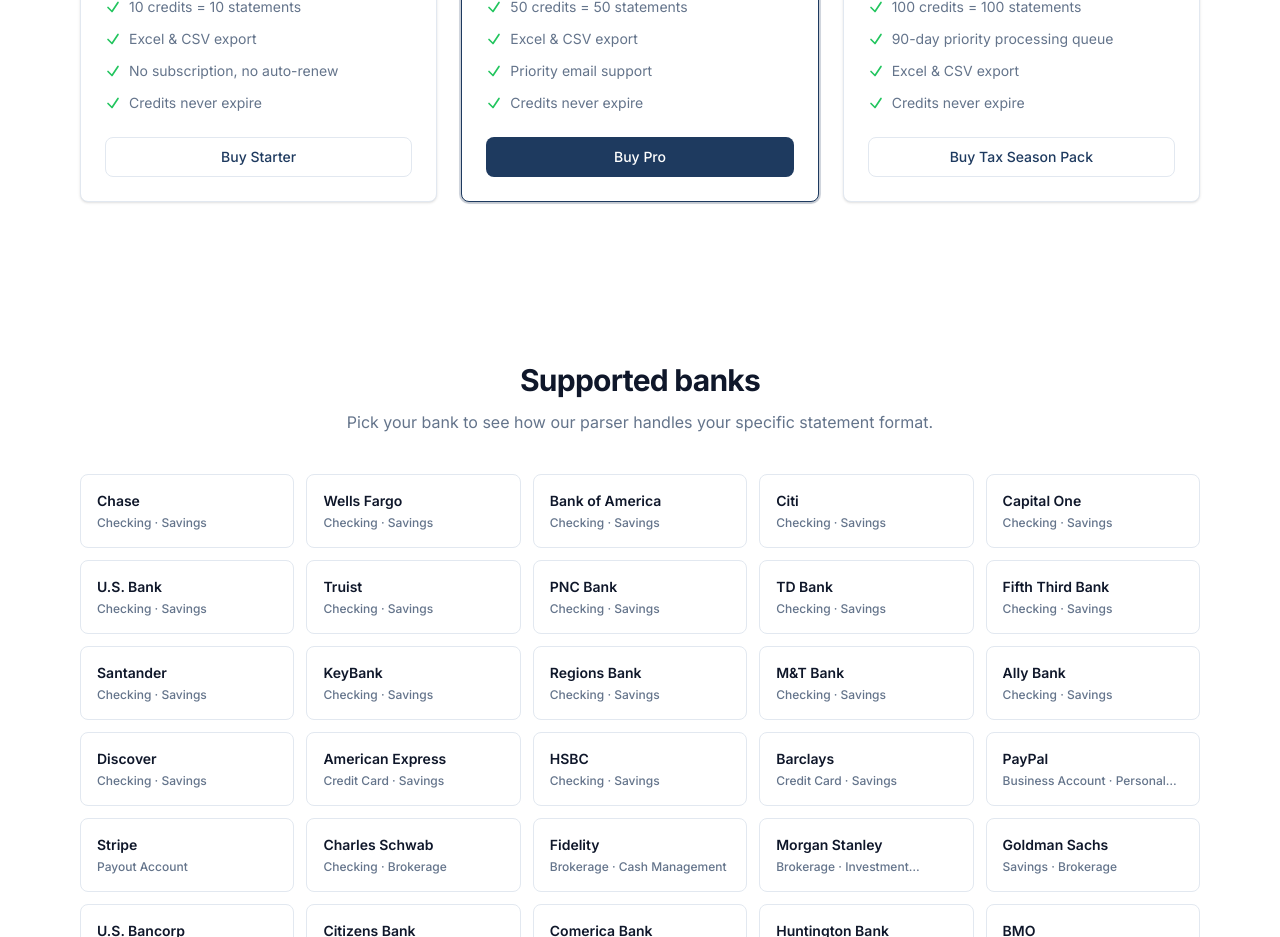
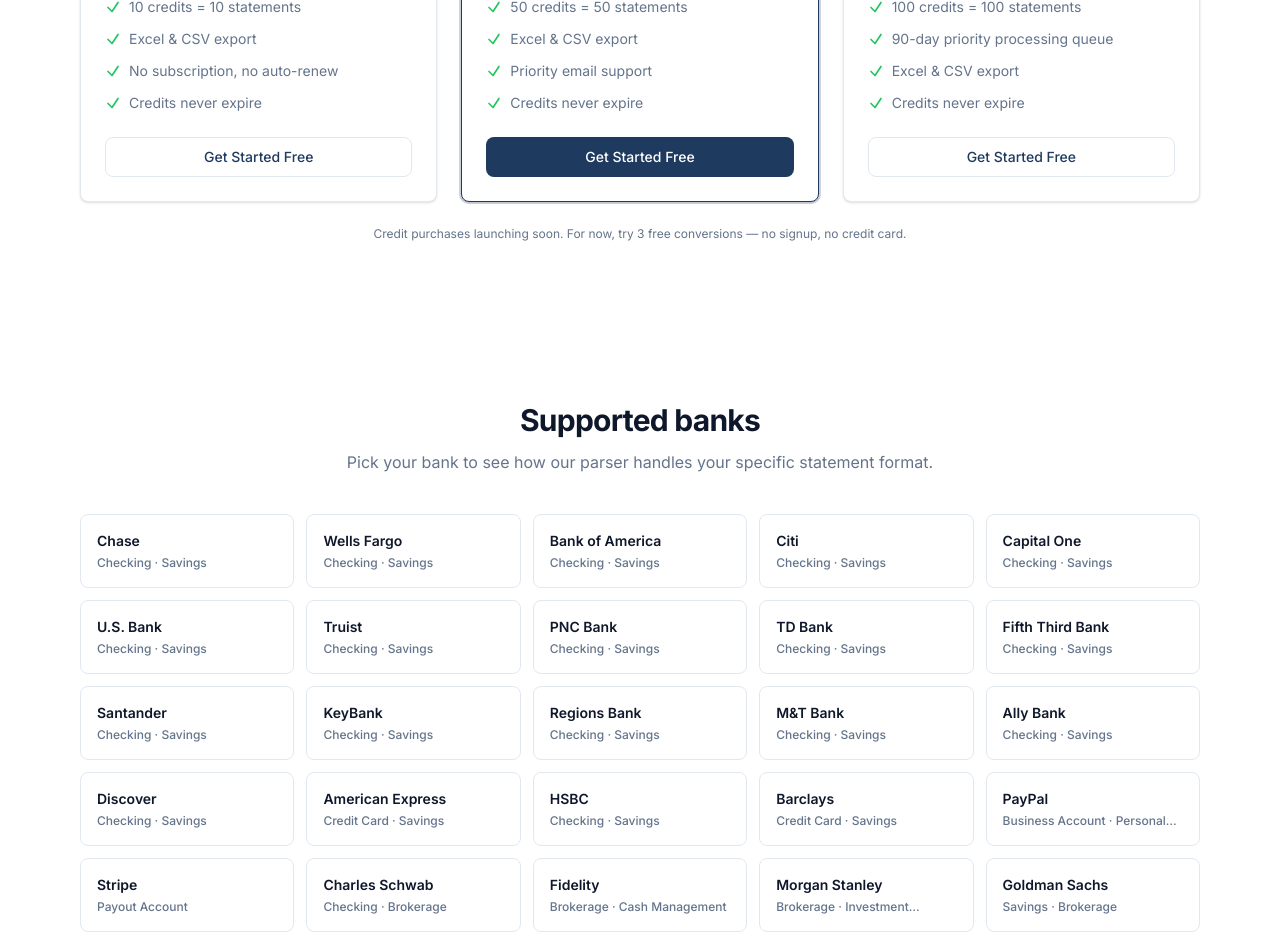
Before and after one commit to L2027123/bank-statement-converter, a Next.js app: page / in a window 1280 px wide. Shown: the part 1700-2637 px from the top of the page. Built offline with nearby package versions, Linux system fonts and the light colour scheme; no server answers.

Commit message:
fix: change Buy buttons to Get Started Free, add credit-launching-soon notice

```diff
--- a/app/page.tsx
+++ b/app/page.tsx
@@ -21,7 +21,7 @@
       "No subscription, no auto-renew",
       "Credits never expire",
     ],
-    cta: "Buy Starter",
+    cta: "Get Started Free",
     highlight: false,
   },
   {
@@ -35,7 +35,7 @@
       "Priority email support",
       "Credits never expire",
     ],
-    cta: "Buy Pro",
+    cta: "Get Started Free",
     highlight: true,
   },
   {
@@ -49,7 +49,7 @@
       "Excel & CSV export",
       "Credits never expire",
     ],
-    cta: "Buy Tax Season Pack",
+    cta: "Get Started Free",
     highlight: false,
   },
 ];
@@ -307,6 +307,10 @@
             </Card>
           ))}
         </div>
+
+        <p className="mt-6 text-center text-xs text-muted-foreground">
+          Credit purchases launching soon. For now, try 3 free conversions — no signup, no credit card.
+        </p>
       </section>
 
       {/* Supported Banks */}
```
